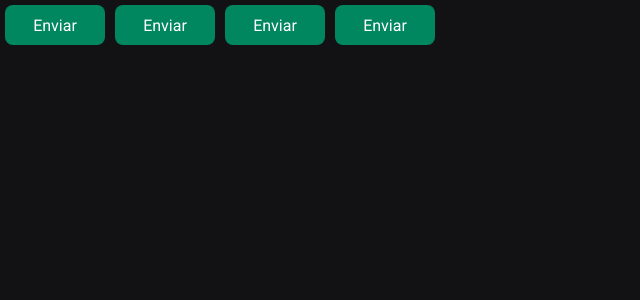
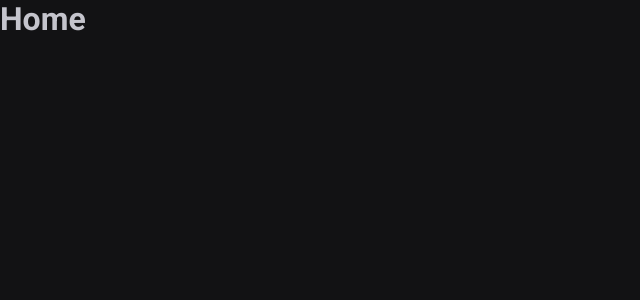
Before and after one commit to marcelobueno25/Ignite-Timer, a React (Vite) app: page / in a window 1280 px wide. Shown: the top 300 px of the page, without its empty margins (0-640 px from the left). Built offline with nearby package versions, Linux system fonts and the light colour scheme.

Commit message:
react router dom

```diff
--- a/src/App.tsx
+++ b/src/App.tsx
@@ -1,15 +1,15 @@
 import { ThemeProvider } from 'styled-components'
+import { BrowserRouter } from 'react-router-dom'
 import { defaultTheme } from './styles/themes/default'
-import { Button } from './components/Button'
 import { GlobalStyled } from './styles/themes/global'
+import { Router } from './router'
 
 export function App() {
   return (
     <ThemeProvider theme={defaultTheme}>
-      <Button variant="primary" />
-      <Button variant="secondary" />
-      <Button variant="danger" />
-      <Button variant="success" />
+      <BrowserRouter>
+        <Router />
+      </BrowserRouter>
       <GlobalStyled />
     </ThemeProvider>
   )
--- a/src/components/Button.styles.ts
+++ /dev/null
@@ -1,30 +0,0 @@
-import styled, { css } from 'styled-components'
-
-export type ButtonVariant = 'primary' | 'secondary' | 'danger' | 'success'
-
-interface ButtonContainerProps {
-  variant: ButtonVariant
-}
-
-const buttonVariant = {
-  primary: 'purple',
-  secondary: 'orange',
-  danger: 'red',
-  success: 'green',
-}
-
-export const ButtonContainer = styled.button<ButtonContainerProps>`
-  width: 100px;
-  height: 40px;
-  border: 0;
-  border-radius: 0.5rem;
-  margin: 5px;
-
-  background-color: ${(props) => props.theme['green-500']};
-  color: ${(props) => props.theme.white};
-  /* ${(props) => {
-    return css`
-      background: ${buttonVariant[props.variant]};
-    `
-  }} */
-`
--- a/src/components/Button.tsx
+++ /dev/null
@@ -1,13 +0,0 @@
-import { ButtonContainer, ButtonVariant } from './Button.styles'
-
-interface ButtonContainerProps {
-  variant: ButtonVariant
-}
-
-export function Button({ variant = `primary` }: ButtonContainerProps) {
-  return (
-    <>
-      <ButtonContainer variant={variant}>Enviar</ButtonContainer>
-    </>
-  )
-}
--- /dev/null
+++ b/src/router/index.tsx
@@ -0,0 +1,12 @@
+import { Routes, Route } from 'react-router-dom'
+import { History } from '../pages/History'
+import { Home } from '../pages/Home'
+
+export function Router() {
+  return (
+    <Routes>
+      <Route path="/" element={<Home />} />
+      <Route path="/history" element={<History />} />
+    </Routes>
+  )
+}
```
